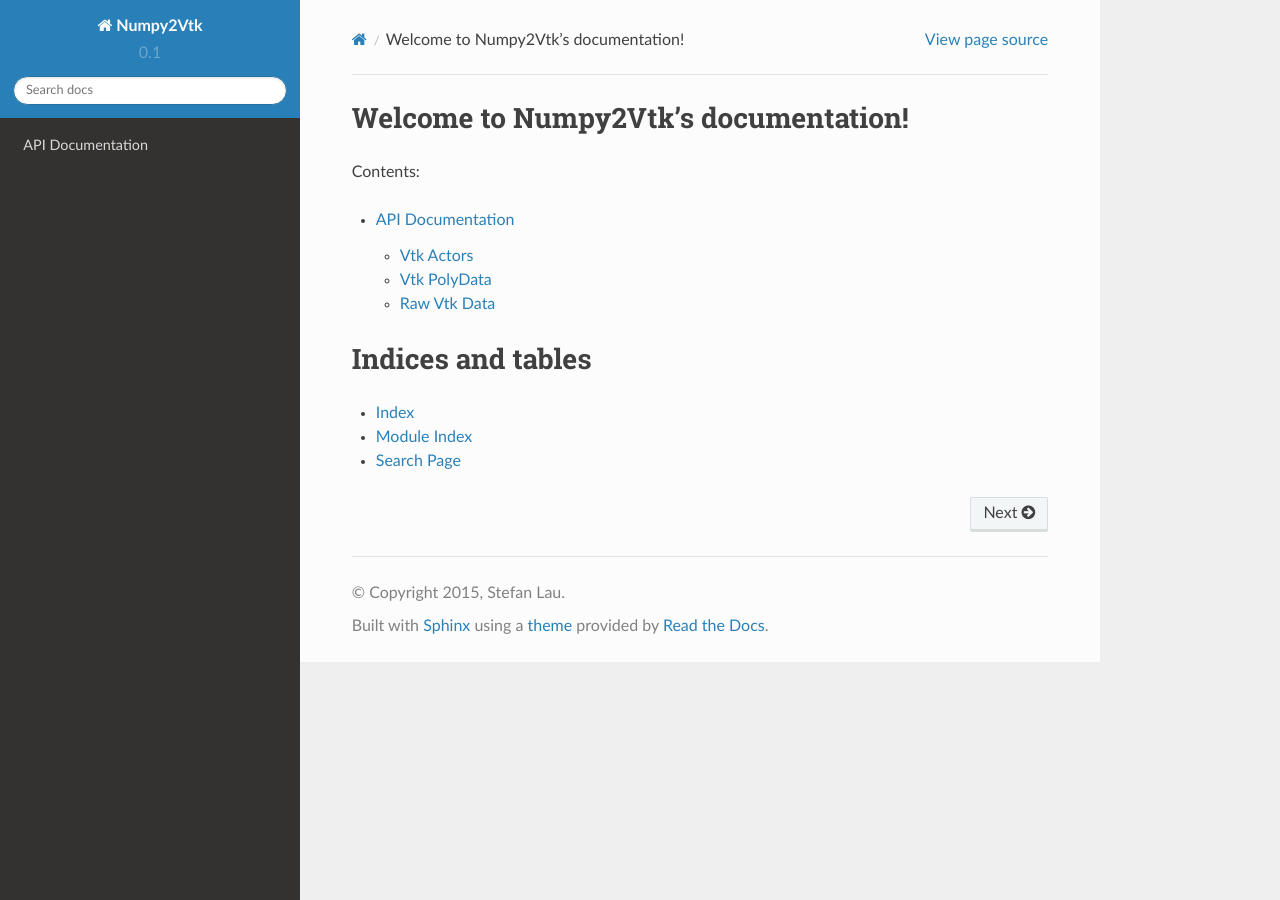
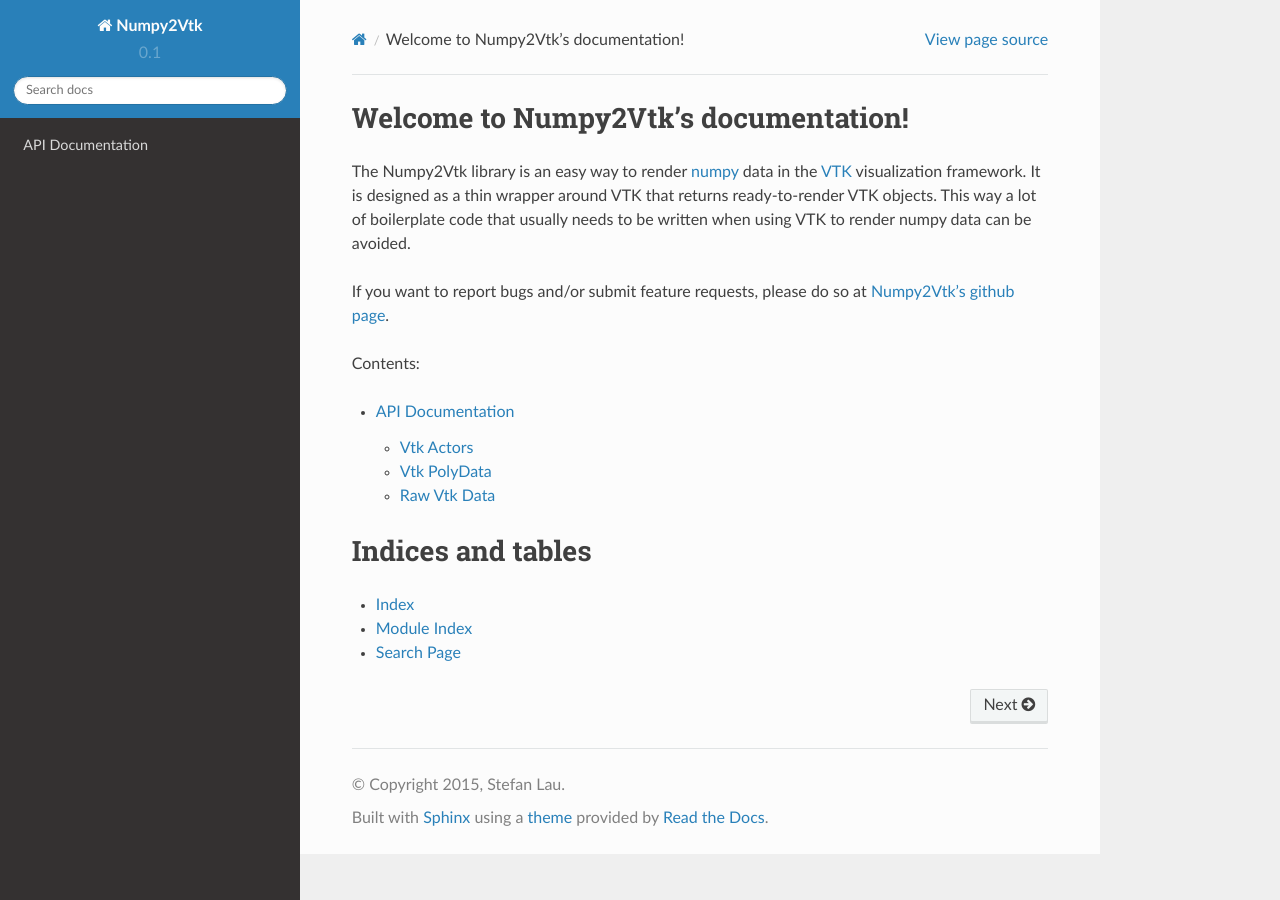
Before and after one commit to selaux/numpy2vtk, a Sphinx documentation site: the page built from docs/index.rst, in a window 1280 px wide. Built offline with Sphinx 7.4.7 and the Read the Docs theme 2.0.0, drawn with Linux system fonts in a browser that asks for light colours.

Commit message:
Add introductory text to docs.

```diff
--- a/docs/index.rst
+++ b/docs/index.rst
@@ -1,5 +1,11 @@
 Welcome to Numpy2Vtk's documentation!
 =====================================
+
+The Numpy2Vtk library is an easy way to render `numpy`_ data in the `VTK`_ visualization framework. It is designed
+as a thin wrapper around VTK that returns ready-to-render VTK objects. This way a lot of boilerplate code that usually
+needs to be written when using VTK to render numpy data can be avoided.
+
+If you want to report bugs and/or submit feature requests, please do so at `Numpy2Vtk's github page`_.
 
 Contents:
 
@@ -8,7 +14,9 @@
 
    api
 
-
+.. _numpy: http://www.numpy.org/
+.. _VTK: http://www.vtk.org/
+.. _Numpy2Vtk's github page: https://github.com/selaux/numpy2vtk
 
 Indices and tables
 ==================
```
